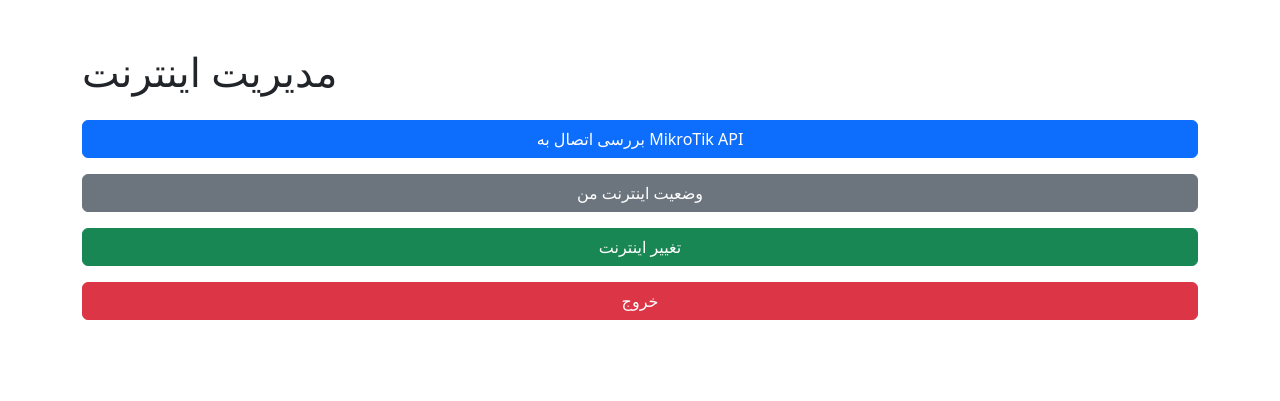
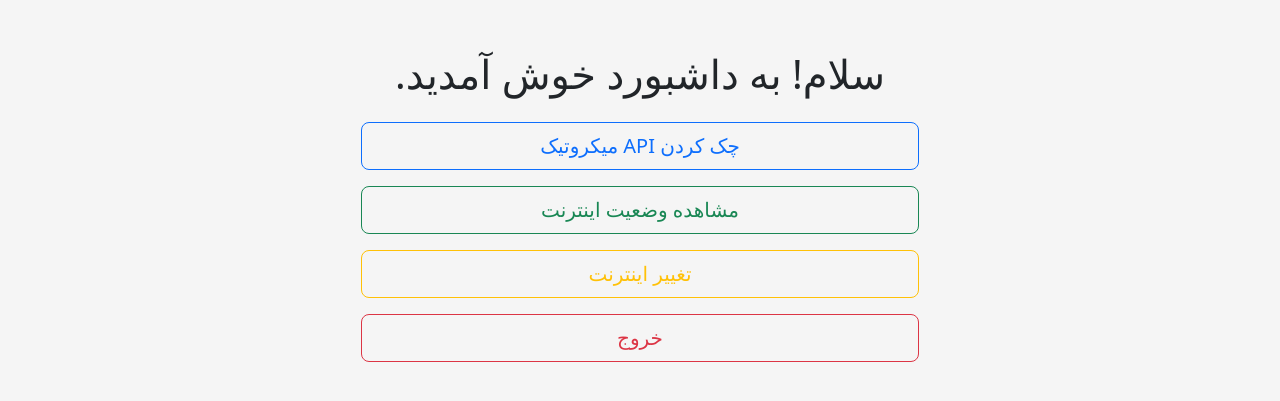
Before and after one commit to Nekooei-Dev/internet-router-ui, a Flask app: page / in a window 1280 px wide. Shown: the top 401 px of the page. Run offline with Flask 3, Linux system fonts and the light colour scheme; the visitor is signed in with stand-in values (Sample User, id 1).

Commit message:
Update index.html

```diff
--- a/templates/index.html
+++ b/templates/index.html
@@ -1,18 +1,24 @@
-
 <!DOCTYPE html>
-<html lang="fa">
+<html lang="fa" dir="rtl">
 <head>
-    <meta charset="UTF-8">
-    <title>صفحه اصلی</title>
-    <link href="https://cdn.jsdelivr.net/npm/bootstrap@5.3.0/dist/css/bootstrap.min.css" rel="stylesheet">
+<meta charset="UTF-8" />
+<meta name="viewport" content="width=device-width, initial-scale=1" />
+<title>داشبورد</title>
+<link href="https://cdn.jsdelivr.net/npm/bootstrap@5.3.0/dist/css/bootstrap.min.css" rel="stylesheet" />
+<style>
+  body { background: #f5f5f5; }
+  .container { margin-top: 50px; }
+</style>
 </head>
-<body class="container mt-5">
-    <h1 class="mb-4">مدیریت اینترنت</h1>
-    <div class="d-grid gap-3">
-        <a href="/check_api" class="btn btn-primary">بررسی اتصال به MikroTik API</a>
-        <a href="/user_status" class="btn btn-secondary">وضعیت اینترنت من</a>
-        <a href="/change_internet" class="btn btn-success">تغییر اینترنت</a>
-        <a href="/logout" class="btn btn-danger">خروج</a>
-    </div>
+<body>
+<div class="container text-center">
+  <h1 class="mb-4">سلام! به داشبورد خوش آمدید.</h1>
+  <div class="d-grid gap-3 col-6 mx-auto">
+    <a href="/check_api" class="btn btn-outline-primary btn-lg">چک کردن API میکروتیک</a>
+    <a href="/user_status" class="btn btn-outline-success btn-lg">مشاهده وضعیت اینترنت</a>
+    <a href="/change_internet" class="btn btn-outline-warning btn-lg">تغییر اینترنت</a>
+    <a href="/logout" class="btn btn-outline-danger btn-lg">خروج</a>
+  </div>
+</div>
 </body>
 </html>
```
